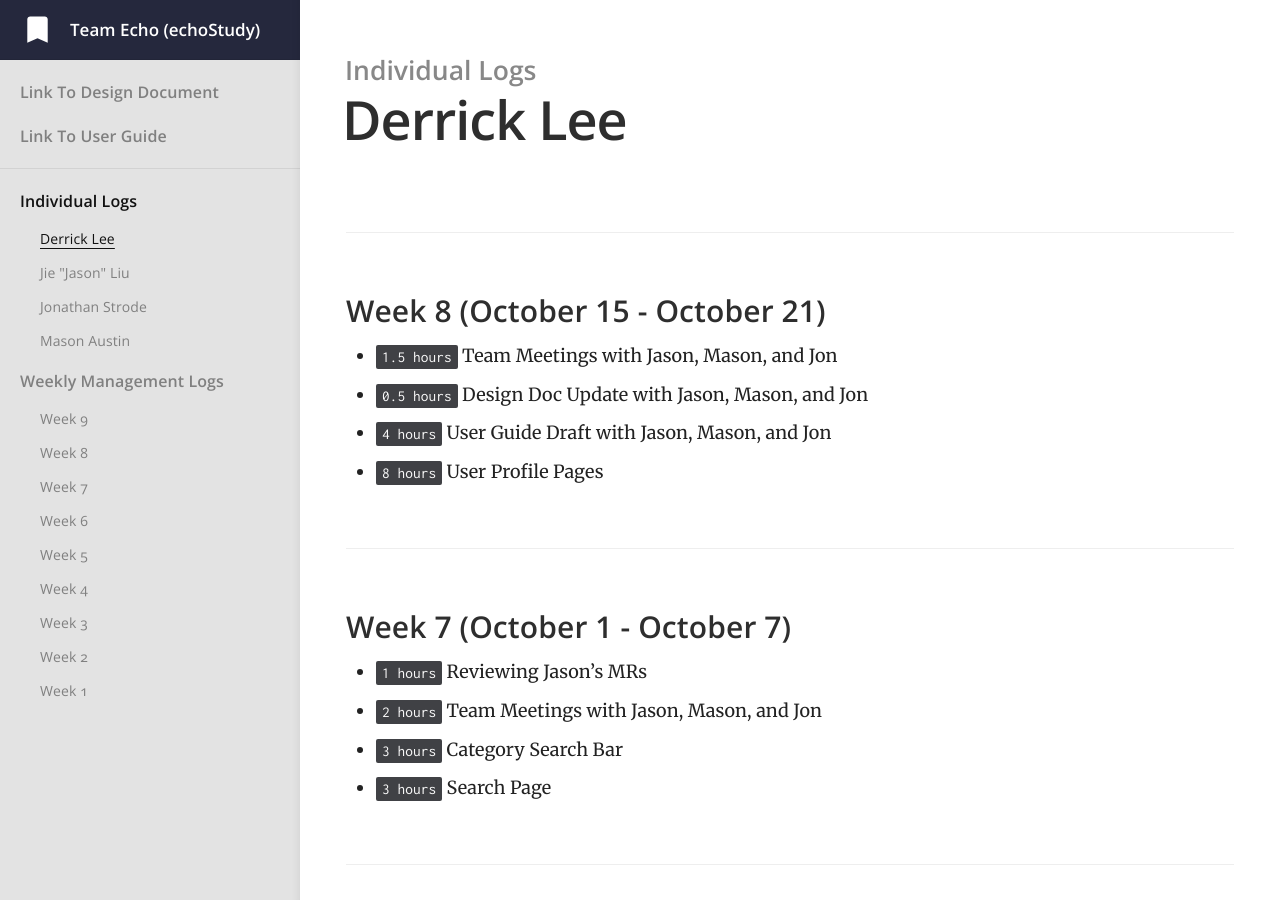
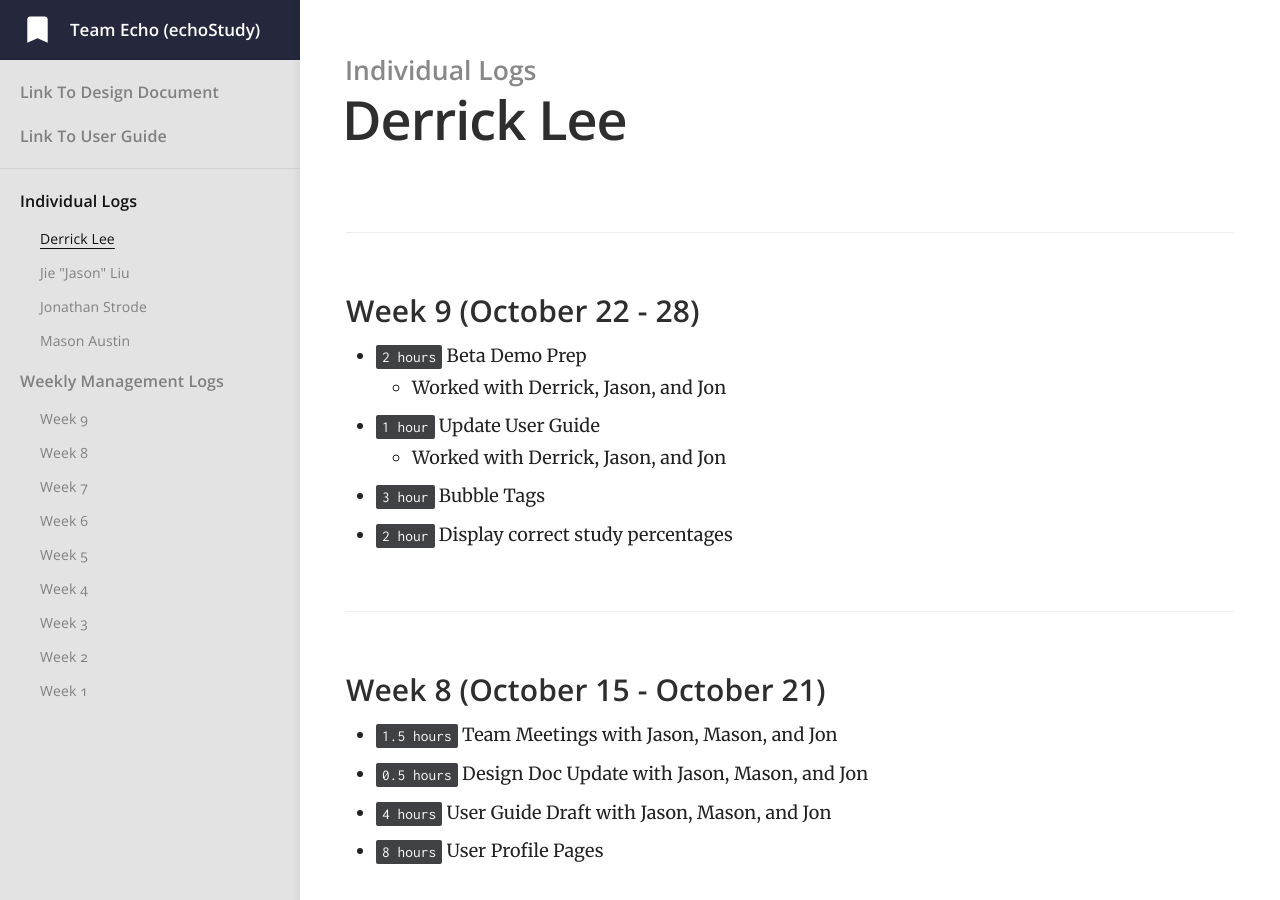
Before and after one commit to jiejasonliu/team-echo-site, a Jekyll site: the page built from _docs/individual-logs/derricklee-logs.md, in a window 1280 px wide and 900 px high. Built offline with Jekyll 4.4.1, drawn with Linux system fonts in a browser that asks for light colours.

Commit message:
updated Derrick's individual logs

```diff
--- a/_docs/individual-logs/derricklee-logs.md
+++ b/_docs/individual-logs/derricklee-logs.md
@@ -3,6 +3,15 @@ title: Derrick Lee
 category: Individual Logs
 order: 4
 ---
+
+### Week 9 (October 22 - 28)
+
+- `2 hours` Beta Demo Prep
+  - Worked with Derrick, Jason, and Jon
+- `1 hour` Update User Guide
+  - Worked with Derrick, Jason, and Jon
+- `3 hour` Bubble Tags
+- `2 hour` Display correct study percentages
 
 ### Week 8 (October 15 - October 21)
 
```
